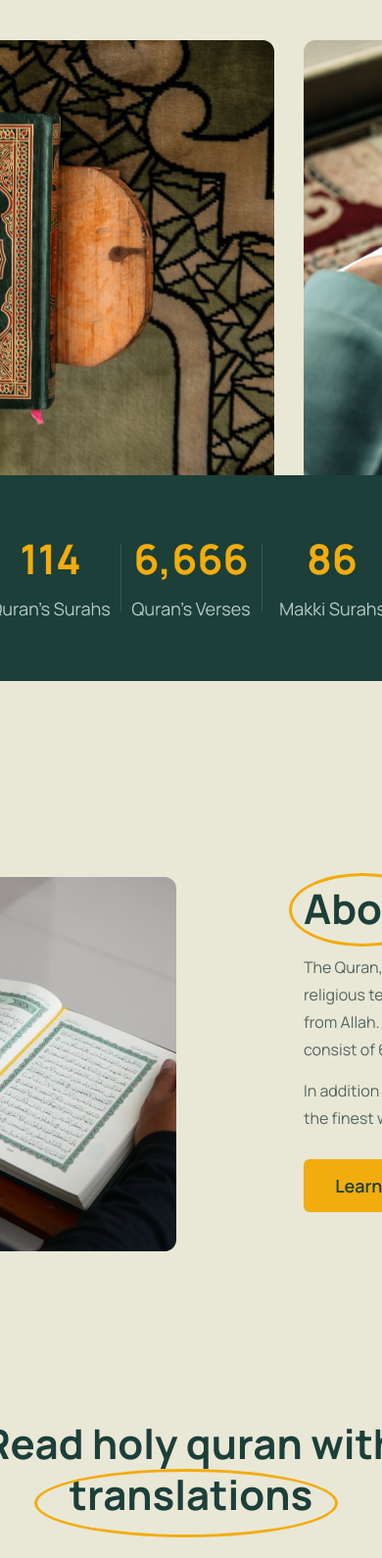
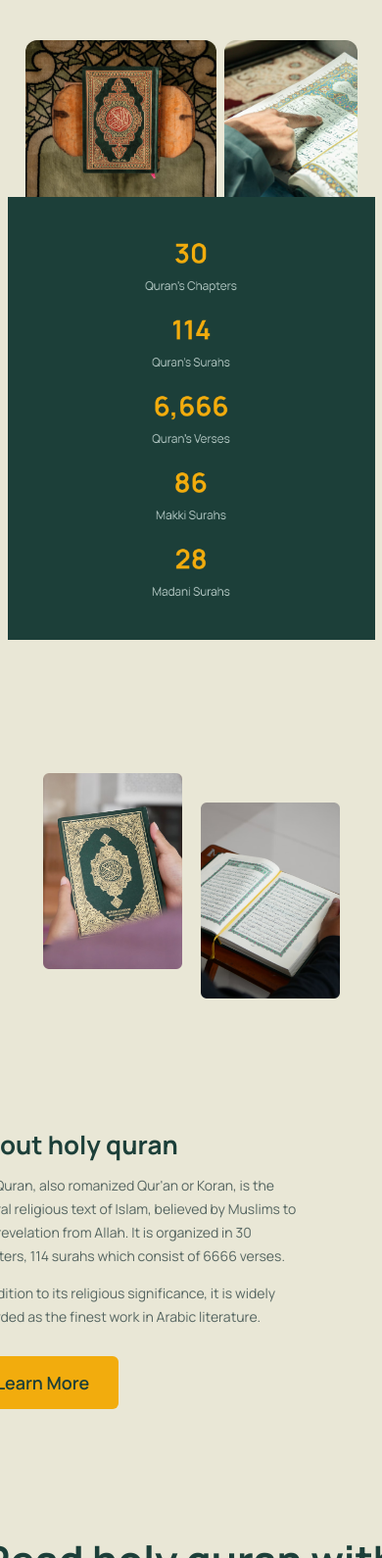
Before and after one commit to rijviislam/figma-task-4, a plain HTML site: page index.html in a window 390 px wide. Shown: the part 410-2000 px from the top of the page at 98% size. Drawn offline with nearby package versions, Linux system fonts and the light colour scheme; a web font is replaced by a local one.

Commit message:
feat : holw quran section responsive done

```diff
--- a/style.css
+++ b/style.css
@@ -1346,7 +1346,6 @@ body {
     .about__text_content {
         width: 339px;
         height: 304px;
-        border: 2px solid red;
         display: flex;
         flex-direction: column;
         align-items: center;
@@ -1363,6 +1362,10 @@ body {
         color: #1C3F39;
     }
 
+    .about__header::after {
+        border: none;
+    }
+
     .about__para {
         font-family: 'Manrope';
         font-style: normal;
@@ -1376,7 +1379,6 @@ body {
     .about__btn_group {
         width: 339px;
         height: 54px;
-        border: 2px solid black;
     }
 
     .about__btn1 {
@@ -1388,4 +1390,163 @@ body {
         width: 154px;
         height: 54px;
     }
+
+    .about__image_content {
+        /* margin-top: 36px; */
+        width: 339px;
+        height: 160px;
+        display: flex;
+        align-items: center;
+        justify-content: center;
+        gap: 8px;
+    }
+
+    .about__img_1 {
+        width: 195px;
+        height: 160px;
+    }
+
+    .about__img_1 img {
+        width: 100%;
+        height: 100%;
+        object-fit: cover;
+        border-radius: 12px 12px 0px 0px;
+    }
+
+    .about__img_2 {
+        width: 136px;
+        height: 160px;
+    }
+
+    .about__img_2 img {
+        width: 100%;
+        height: 100%;
+        object-fit: cover;
+        border-radius: 12px 12px 0px 0px;
+    }
+
+    .about__statistic_content {
+        width: 375px;
+        height: 452px;
+    }
+
+    .statistic__group {
+        margin: 20px 0;
+        display: flex;
+        flex-direction: column;
+        align-items: center;
+        justify-content: center;
+        gap: 18px;
+    }
+
+    .statistic__collum {
+        display: none;
+    }
+
+    .statistic__box {
+        width: 97px;
+        height: 60px;
+    }
+
+    .statistic__box img {
+        width: 100%;
+        height: 100%;
+        object-fit: contain;
+    }
+
+    .about__holy_quran {
+        width: 339px;
+        height: 573px;
+
+    }
+
+    .holy__quran_content {
+        display: flex;
+        flex-direction: column;
+    }
+
+    .holy__quran__image {
+        padding: 0 18px;
+        width: 339px;
+        height: 245px;
+        display: flex;
+        align-items: center;
+        gap: 19px;
+        justify-content: center;
+    }
+
+    .holy__quran_image1 {
+        width: 160px;
+        height: 227px;
+        border-radius: 12px;
+    }
+
+    .holy__quran_image1 img {
+        width: 100%;
+        height: 100%;
+        object-fit: contain;
+    }
+
+    .holy__quran_image2 {
+        width: 160px;
+        height: 227px;
+        border-radius: 12px;
+    }
+
+    .holy__quran_image2 img {
+        width: 100%;
+        height: 100%;
+        object-fit: contain;
+    }
+
+    .holy__auran_text {
+        display: flex;
+        flex-direction: column;
+    }
+
+    .holy__quran_header {
+        width: 339px;
+        height: 36px;
+        font-family: 'Manrope';
+        font-style: normal;
+        font-weight: 700;
+        font-size: 26px;
+        line-height: 36px;
+        color: #1C3F39;
+
+    }
+
+    .holy__quran_header::after {
+        border: none;
+    }
+
+    .holy__quran__para {
+        margin-top: 12px;
+        width: 339px;
+        height: 96px;
+        font-family: 'Manrope';
+        font-style: normal;
+        font-weight: 400;
+        font-size: 14px;
+        line-height: 24px;
+        color: #556561;
+    }
+
+    .holy__quran__title {
+        width: 339px;
+        height: 48px;
+        font-family: 'Manrope';
+        font-style: normal;
+        font-weight: 400;
+        font-size: 14px;
+        line-height: 24px;
+        color: #556561;
+    }
+
+    .holy__quran__btn a {
+        width: 154px;
+        height: 54px;
+        background: #F2AC0D;
+        border-radius: 6px;
+    }
 }
```
